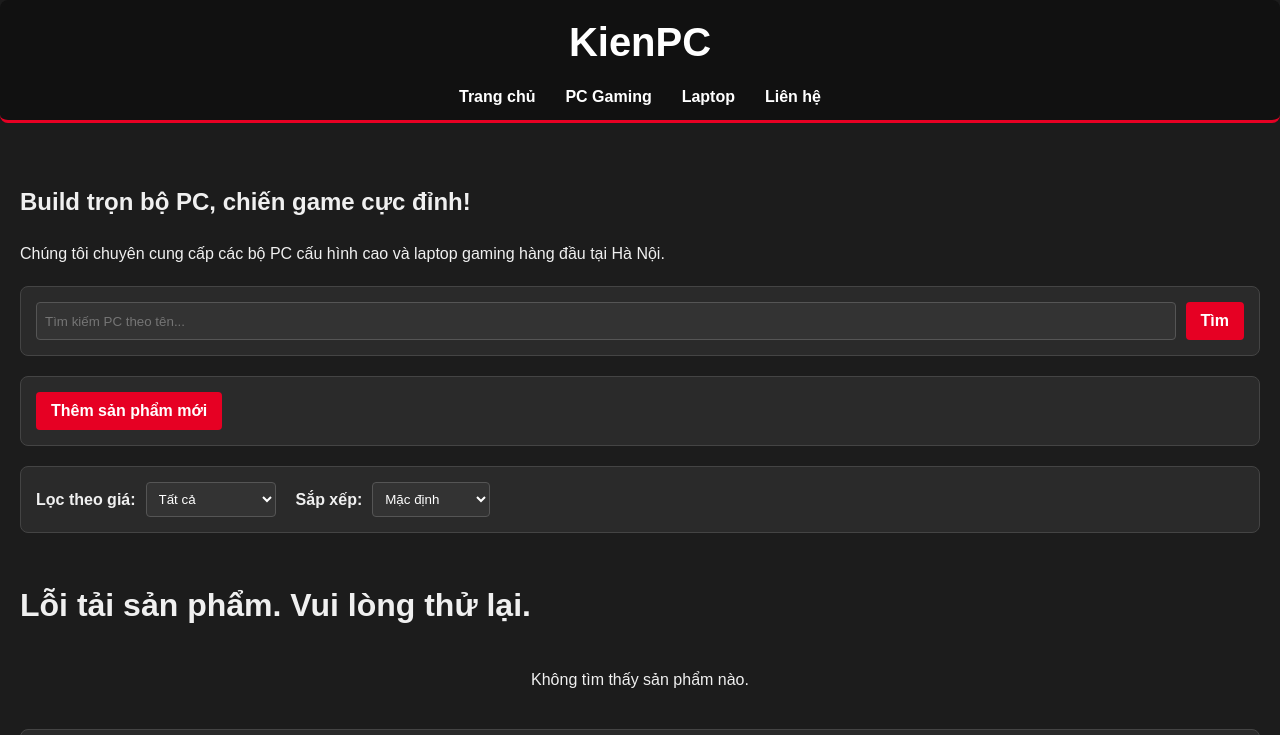
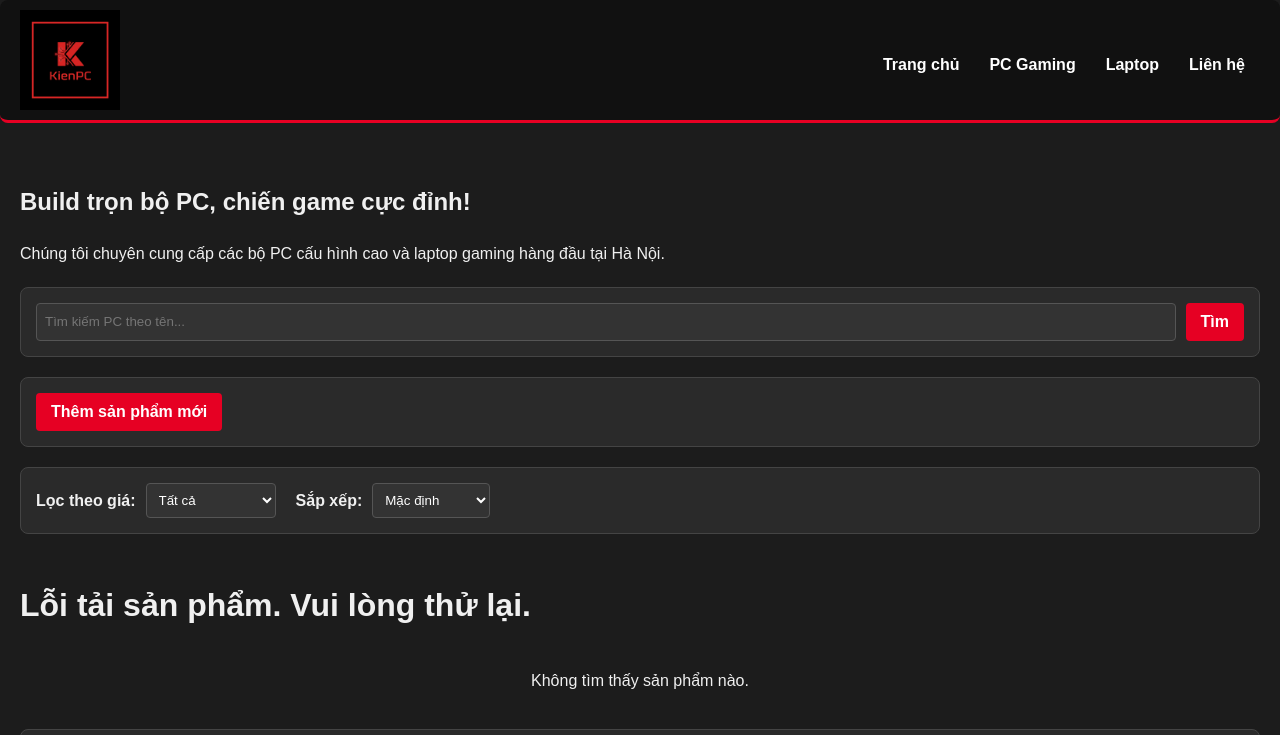
Before and after one commit to trungkienit25/20226110_CNWEB_BT, a plain HTML site: page Bai6/index.html in a window 1280 px wide. Shown: the top 735 px of the page. Drawn offline with Linux system fonts and the light colour scheme; no server answers.

Commit message:
Add: Logo, favicon

```diff
--- a/Bai6/index.html
+++ b/Bai6/index.html
@@ -5,11 +5,16 @@
     <meta name="viewport" content="width=device-width, initial-scale=1.0">
     <title>KienPC - Chuyên gia Build PC Gaming</title>
     <link rel="stylesheet" href="style.css">
+
+    <link rel="icon" type="image/png" href="favicon.png">
 </head>
 <body>
 
     <header>
-        <h1>KienPC</h1>
+        <a href="#" class="logo-link">
+            <img id="header-logo" src="logo.png" alt="KienPC Logo">
+        </a>
+
         <nav>
             <ul>
                 <li><a href="#">Trang chủ</a></li>
@@ -74,9 +79,7 @@
                     <label for="newImage">Link hình ảnh:</label>
                     <input type="text" id="newImage">
                 </div>
-
                 <p id="errorMsg" style="color:red;"></p>
-
                 <div>
                     <button type="submit">Thêm</button>
                     <button type="button" id="cancelBtn">Hủy</button>
--- a/Bai6/style.css
+++ b/Bai6/style.css
@@ -21,12 +21,20 @@ header {
     border-radius: 8px;
     margin-bottom: 20px;
     border-bottom: 3px solid #e60023;
+
+    display: flex;
+    justify-content: space-between;
+    align-items: center;
 }
 
 header h1 {
     margin: 0;
-    font-size: 2.5em;
-    text-align: center;
+}
+
+#header-logo {
+    height: 100px;
+    width: auto;
+    display: block;
 }
 
 header nav {
```
Also changed, not shown: Bai6/favicon.png (added), Bai6/logo.png (added).
